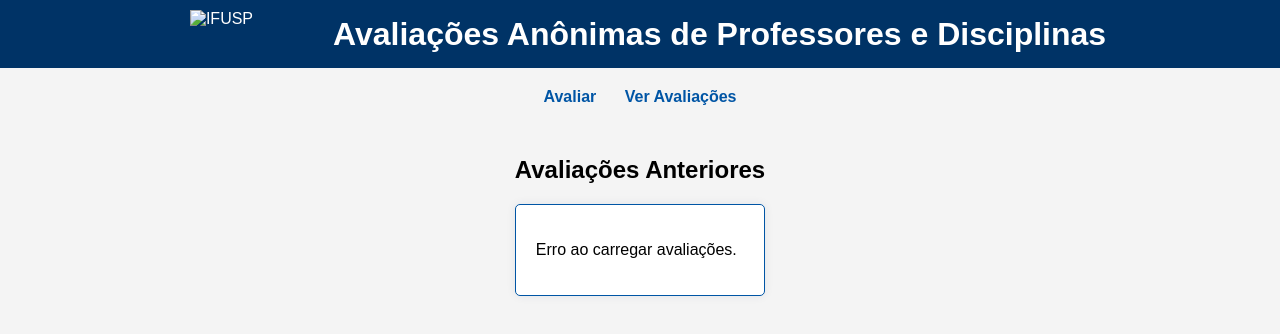
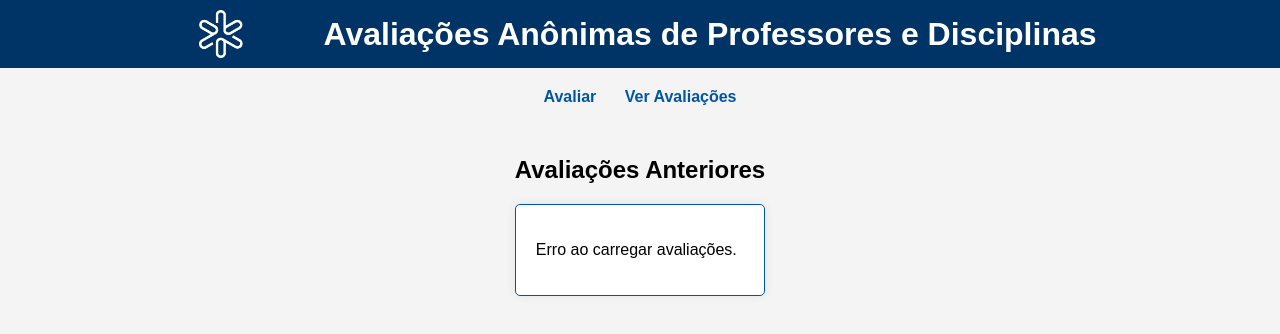
Before and after one commit to Bruno-Gehlen/ifusp-avalia, a website: page public/avaliacoes.html in a window 1280 px wide. Drawn offline with Linux system fonts and the light colour scheme; no server answers.

Commit message:
Update avaliacoes.html

```diff
--- a/public/avaliacoes.html
+++ b/public/avaliacoes.html
@@ -8,7 +8,7 @@
 </head>
 <body>
     <header>
-        <img src="../src/ifusp.png" alt="IFUSP" style="height:48px;width:auto;vertical-align:middle;margin-right:16px;float:left;">
+        <img src="./ifusp.png" alt="IFUSP" style="height:48px;width:auto;vertical-align:middle;margin-right:16px;float:left;">
         <h1 style="margin-left:64px;">Avaliações Anônimas de Professores e Disciplinas</h1>
     </header>
     <nav style="margin: 20px 0; text-align: center;">
```
